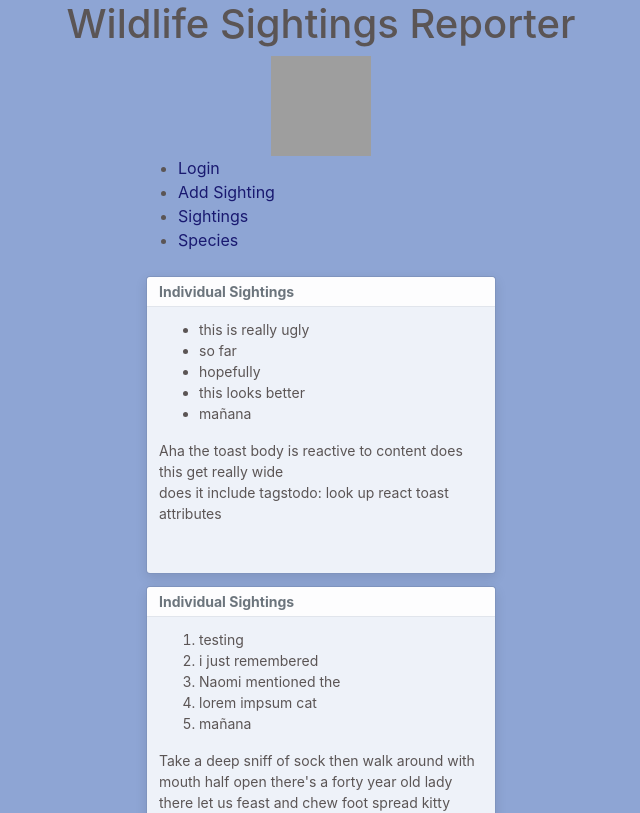
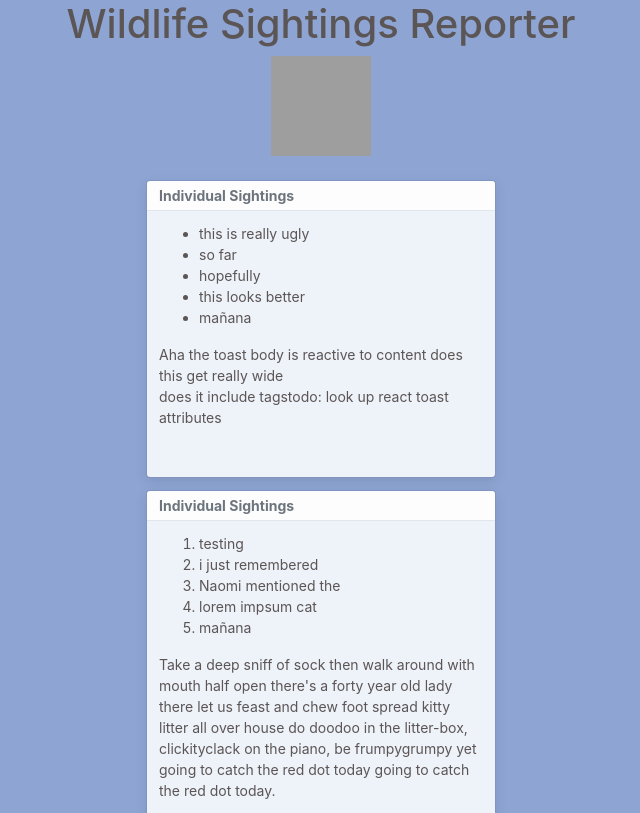
Before and after one commit to LeiaQuesada/in-search-of-the-wild, a React (Create React App) app: page /sightings in a window 1280 px wide. Shown: the top 813 px of the page, without its empty margins (319-959 px from the left). Built offline with nearby package versions, Linux system fonts and the light colour scheme; grey boxes are pictures that could not be loaded.

Commit message:
Remove links from sign in page, impose user creaton at login

```diff
--- a/src/App.js
+++ b/src/App.js
@@ -1,6 +1,6 @@
 import "./App.css";
 import React from "react";
-import { BrowserRouter as Router, Switch, Route, Link } from "react-router-dom";
+import { BrowserRouter as Router, Switch, Route } from "react-router-dom";
 import Login from "./components/Login";
 import Sightings from "./components/Sightings";
 import AddSighting from "./components/AddSighting";
@@ -9,23 +9,6 @@ function App() {
   return (
     <Router>
       <div>
-        <nav>
-          <ul>
-            <li>
-              <Link to="/">Login</Link>
-            </li>
-            <li>
-              <Link to="/addsighting">Add Sighting</Link>
-            </li>
-            <li>
-              <Link to="/sightings">Sightings</Link>
-            </li>
-            <li>
-              <Link to="/species">Species</Link>
-            </li>
-          </ul>
-        </nav>
-
         <Switch>
           <Route path="/addsighting">
             <AddSighting />
--- a/src/components/Login.js
+++ b/src/components/Login.js
@@ -2,22 +2,21 @@ import React, { useState } from "react";
 import { useHistory } from "react-router-dom";
 
 const Login = () => {
-  const [username, setUsername] = useState("");
+  const [email, setEmail] = useState("");
   let history = useHistory();
 
   async function CheckLogin() {
     try {
-      if (!username) {
-        alert("Username cannot be empty");
+      if (!email) {
+        alert("Email cannot be empty");
         return false;
       }
-      let res = await fetch(`http://localhost:5000/login/${username}`);
+      let res = await fetch(`http://localhost:5000/login/${email}`);
       let resultObject = await res.json();
-      if (resultObject.success === true) {
-        history.push("/sightings");
-      } else {
-        alert("username not found");
+      if (resultObject.userCreated === true) {
+        alert("User created!");
       }
+      history.push("/sightings");
     } catch (e) {
       console.error(e.message);
     }
@@ -32,16 +31,18 @@ const Login = () => {
     <>
       <h3>Log in to track your Data</h3>
       <form onSubmit={submitForm}>
-        <label>username: </label>
+        <label>Log in or Register: &nbsp;</label>
         <input
-          value={username}
+          value={email}
+          placeholder="Email"
           type="text"
           onChange={(e) => {
             e.preventDefault();
-            setUsername(e.target.value);
+            setEmail(e.target.value);
           }}
         ></input>
-        <button onClick={CheckLogin}>Login</button>
+        &nbsp;
+        <button onClick={CheckLogin}>Submit</button>
       </form>
     </>
   );
```
Also changed, not shown: 1 other file (tests, documents, lock files or other folders).
